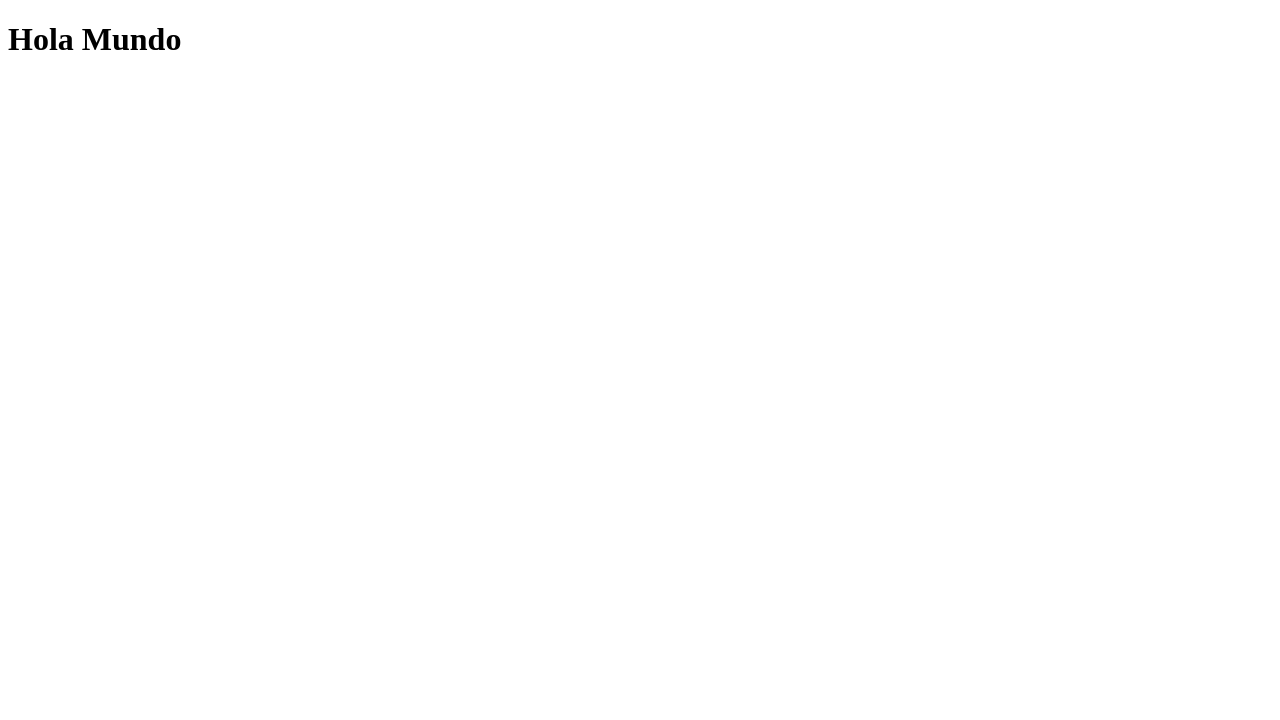
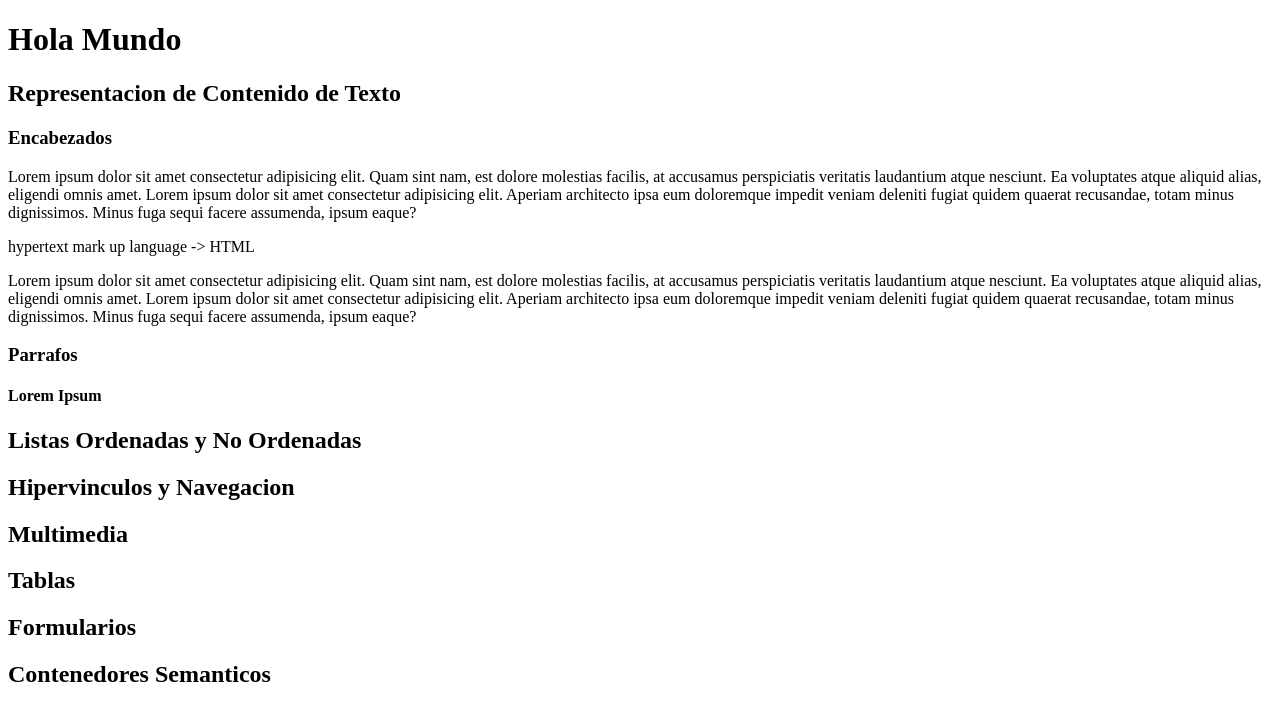
Before and after one commit to MarvinSerpasUnicah/pw1_202501, a plain HTML site: page index.html in a window 1280 px wide. Drawn offline with Linux system fonts and the light colour scheme.

Commit message:
Feat: Estructuras de Encabezados y Parrafos

```diff
--- a/index.html
+++ b/index.html
@@ -6,5 +6,36 @@
     </head>
     <body>
         <h1>Hola Mundo</h1>
+        <h2>Representacion de Contenido de Texto</h2>
+        <h3>Encabezados</h3>
+        <p>
+            Lorem ipsum dolor sit amet consectetur adipisicing elit. Quam sint nam,
+            est dolore molestias facilis, at accusamus perspiciatis veritatis
+            laudantium atque nesciunt.
+            Ea voluptates atque aliquid alias, eligendi omnis amet. Lorem ipsum dolor
+            sit amet consectetur adipisicing elit. Aperiam architecto ipsa eum
+            doloremque impedit veniam deleniti fugiat quidem quaerat recusandae,
+            totam minus dignissimos. Minus fuga sequi facere assumenda, ipsum eaque?
+        </p>
+        <p>
+            hypertext mark up language -> HTML
+        </p>
+        <p>
+            Lorem ipsum dolor sit amet consectetur adipisicing elit. Quam sint nam,
+            est dolore molestias facilis, at accusamus perspiciatis veritatis
+            laudantium atque nesciunt.
+            Ea voluptates atque aliquid alias, eligendi omnis amet. Lorem ipsum dolor
+            sit amet consectetur adipisicing elit. Aperiam architecto ipsa eum
+            doloremque impedit veniam deleniti fugiat quidem quaerat recusandae,
+            totam minus dignissimos. Minus fuga sequi facere assumenda, ipsum eaque?
+        </p>
+        <h3>Parrafos</h3>
+        <h4>Lorem Ipsum</h4>
+        <h2>Listas Ordenadas y No Ordenadas</h2>
+        <h2>Hipervinculos y Navegacion</h2>
+        <h2>Multimedia</h2>
+        <h2>Tablas</h2>
+        <h2>Formularios</h2>
+        <h2>Contenedores Semanticos</h2>
     </body>
 </html>
```
